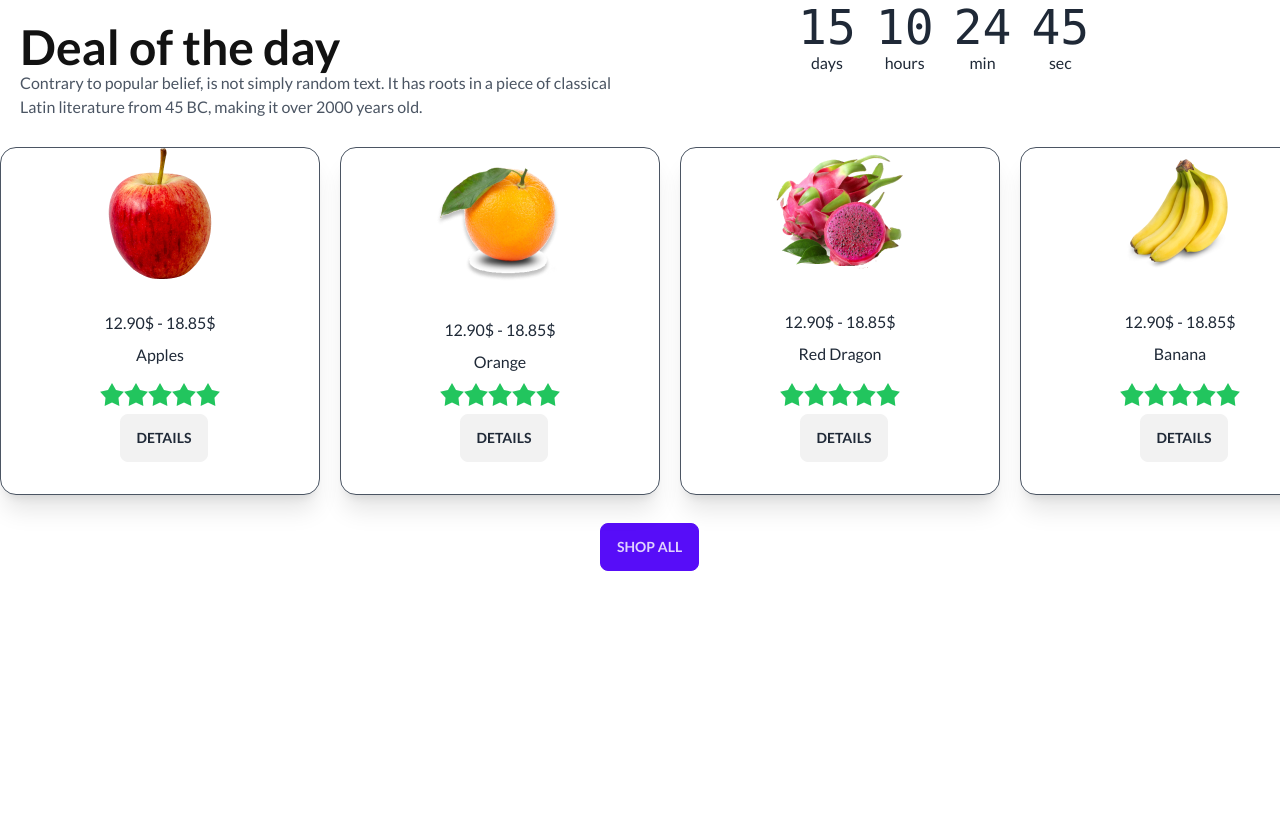
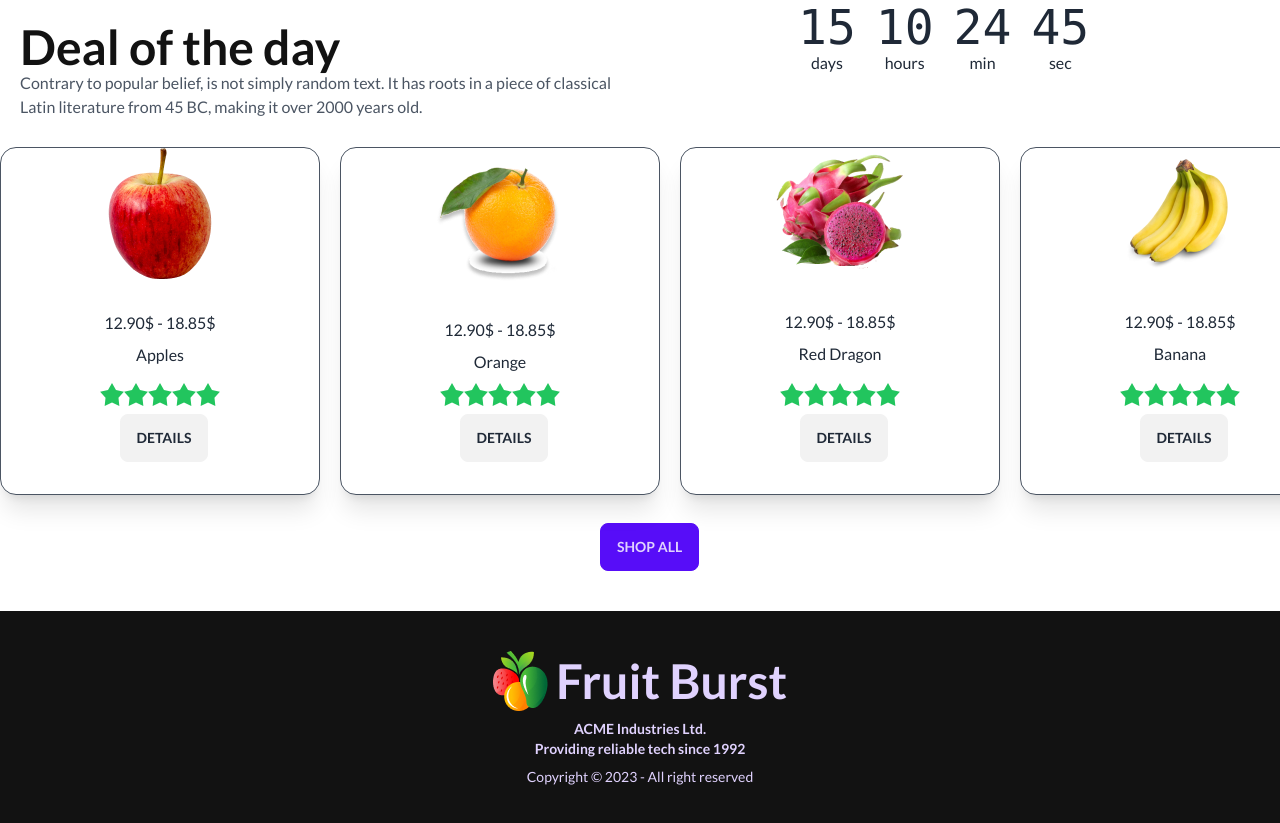
Before and after one commit to codermahbub20/fruit-shop-repo, a plain HTML site: page index.html in a window 1280 px wide. Shown: the part 1327-2150 px from the top of the page. Before the commit the page ends 1898 px from the top, so only its background shows below. Drawn offline with nearby package versions, Linux system fonts and the light colour scheme.

Commit message:
Footer add

```diff
--- a/index.html
+++ b/index.html
@@ -417,9 +417,23 @@
     </main>
 
     <!-- Footer section -->
-    <footer>
+    <footer class="footer footer-center mt-10 p-10 bg-[#121212] text-primary-content">
+        <div>
+          <div class="flex items-center gap-2">
+            <img src="./images/logo.png" alt="">
+            <p class="text-5xl font-extrabold">Fruit Burst</p>
+          </div>
+          <p class="font-bold">
+            ACME Industries Ltd. <br/>Providing reliable tech since 1992
+          </p>
+          <p>Copyright © 2023 - All right reserved</p>
+        </div>
+        <div>
+          <div class="grid grid-flow-col gap-4">
 
-    </footer>
+          </div>
+        </div>
+      </footer>
 
 </body>
 
```
